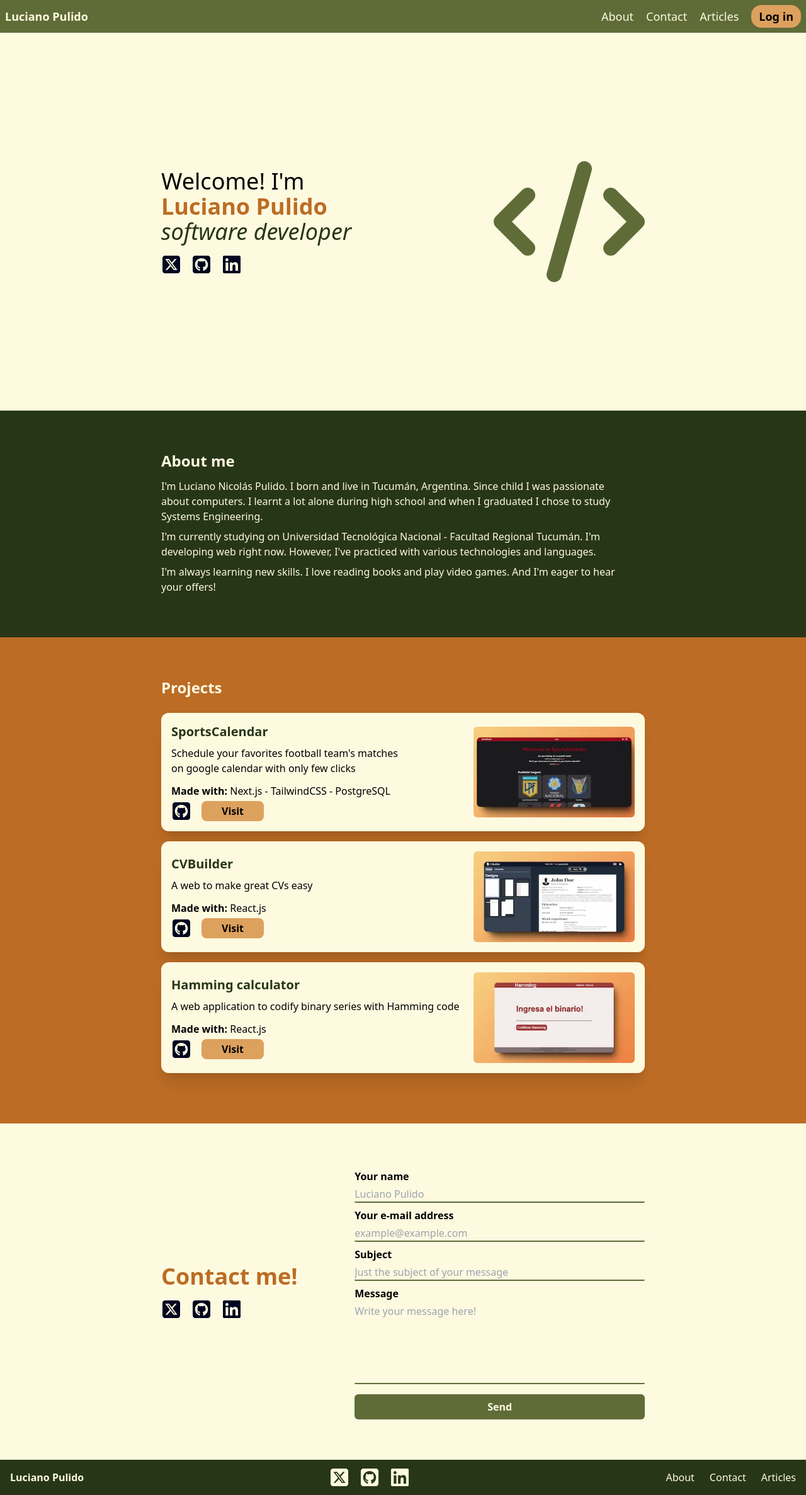
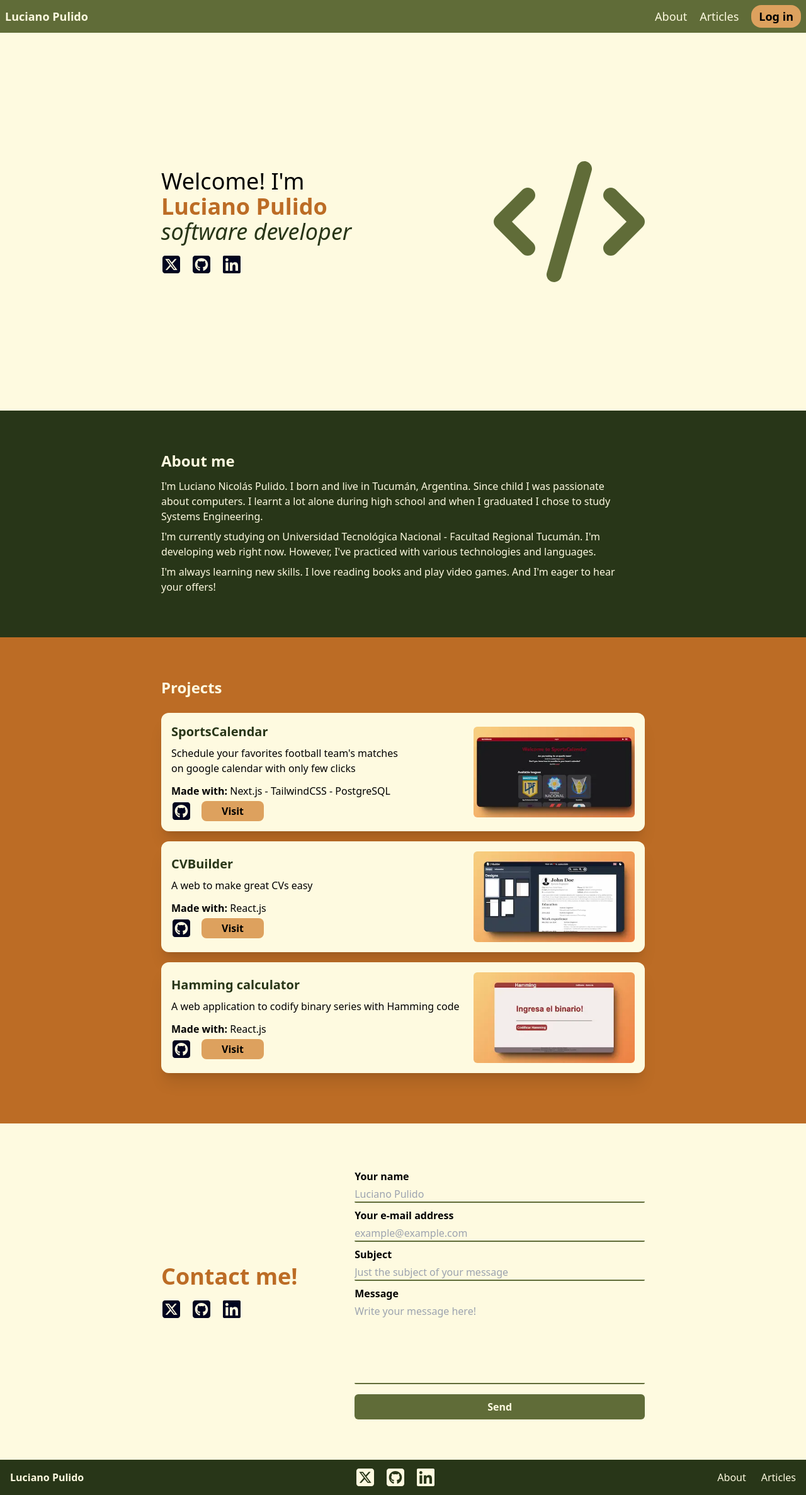
Before and after one commit to PulidoLuciano/LucianoPulido, a React (Vite) app in the folder Frontend/: page / in a window 1280 px wide. Shown: the whole page at 63% size. Built offline with nearby package versions, Linux system fonts and the light colour scheme.

Commit message:
Delete contact anchor from header and footer

```diff
--- a/Frontend/src/components/footer.tsx
+++ b/Frontend/src/components/footer.tsx
@@ -15,7 +15,6 @@ export default function Footer(){
                 <nav className="bg-primary-dark text-tertiary pb-2 laptop:p-4">
                     <div className="flex gap-6">
                         <a href="" className="hover:text-white">About</a>
-                        <a href="" className="hover:text-white">Contact</a>
                         <a href="/articles" className="hover:text-white">Articles</a>
                     </div>
                 </nav>
--- a/Frontend/src/components/header.tsx
+++ b/Frontend/src/components/header.tsx
@@ -21,7 +21,6 @@ export default function Header(){
                 </div>
                 <nav className="hidden laptop:flex gap-5 items-center">
                     <a href="/" className="hover:text-white">About</a>
-                    <a href="" className="hover:text-white">Contact</a>
                     <a href="/articles" className="hover:text-white">Articles</a>
                     <Link to="/articles" className="bg-secondary-light font-semibold hover:bg-secondary-dark py-1 px-3 rounded-2xl text-black">Log in</Link>
                 </nav>
@@ -32,7 +31,6 @@ export default function Header(){
                     <button className="text-3xl text-right mr-4 w-full" onClick={openMobileNav}>X</button>
                     <div className="flex flex-col text-center text-2xl gap-6 my-6">
                         <a href="/" className="hover:text-white">About</a>
-                        <a href="" className="hover:text-white">Contact</a>
                         <Link to="/articles" className="bg-secondary-light font-semibold hover:bg-secondary-dark py-1 px-3 rounded-2xl text-black">Log in</Link>
                     </div>
                     <div className="flex flex-col items-center gap-2">
```
